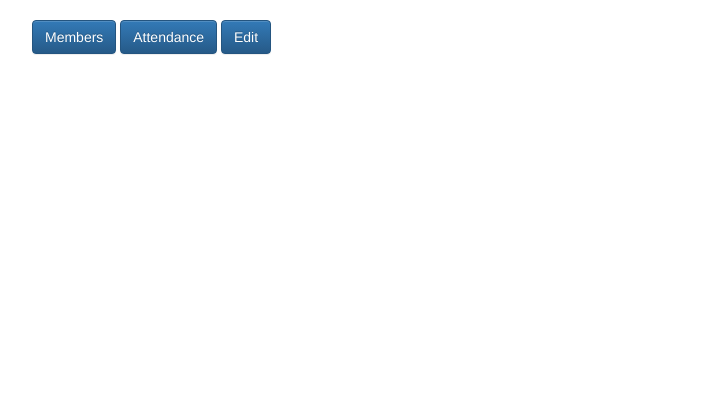
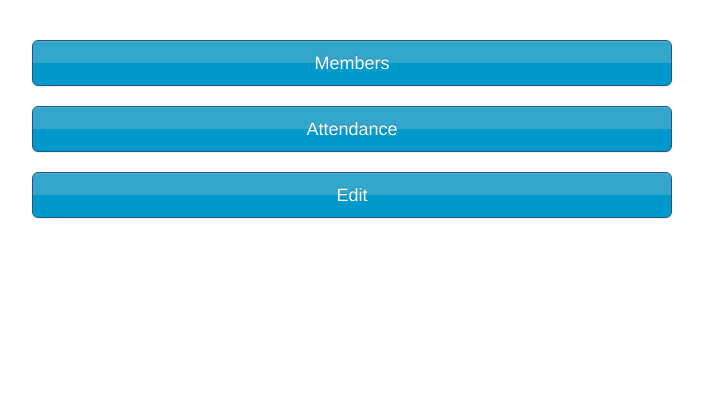
Before and after one commit to tu-missions-computing/home-church-manager, a Python web app: template Templates/homegroup.html in a window 1280 px wide. Shown: the part 72-490 px from the top of the page, without its empty margins (288-991 px from the left). Run offline with Jinja, Linux system fonts and the light colour scheme; the template is opened without the code that fills it, so the values that code supplies are empty; some libraries are stand-ins or nearby versions.

Commit message:
Bootstrap styling (Cool Gradient Buttons)

```diff
--- a/Templates/base.html
+++ b/Templates/base.html
@@ -64,6 +64,36 @@
             width: 50%;
         }
 
+        .btn-primary.gradient {
+        background: -moz-linear-gradient(top,  #33a6cc 50%, #0099cc 50%); /* FF3.6+ */
+        background: -webkit-gradient(linear, left top, left bottom, color-stop(50%,#33a6cc), color-stop(50%,#0099cc)); /* Chrome,Safari4+ */
+        background: -webkit-linear-gradient(top,  #33a6cc 50%,#0099cc 50%); /* Chrome10+,Safari5.1+ */
+        background: -o-linear-gradient(top,  #33a6cc 50%,#0099cc 50%); /* Opera 11.10+ */
+        background: -ms-linear-gradient(top,  #33a6cc 50%,#0099cc 50%); /* IE10+ */
+        background: linear-gradient(to bottom,  #33a6cc 50%,#0099cc 50%); /* W3C */
+        filter: progid:DXImageTransform.Microsoft.gradient( startColorstr='#33a6cc', endColorstr='#0099cc',GradientType=0 ); /* IE6-9 */
+        }
+
+        .btn-primary.gradient:hover, .btn-primary.gradient:focus, .btn-primary.gradient:active, .btn-primary.gradient.active, .open > .dropdown-toggle.btn-primary {
+        background: -moz-linear-gradient(top,  #66b2cc 50%, #33a6cc 50%); /* FF3.6+ */
+        background: -webkit-gradient(linear, left top, left bottom, color-stop(50%,#66b2cc), color-stop(50%,#33a6cc)); /* Chrome,Safari4+ */
+        background: -webkit-linear-gradient(top,  #66b2cc 50%,#33a6cc 50%); /* Chrome10+,Safari5.1+ */
+        background: -o-linear-gradient(top,  #66b2cc 50%,#33a6cc 50%); /* Opera 11.10+ */
+        background: -ms-linear-gradient(top,  #66b2cc 50%,#33a6cc 50%); /* IE10+ */
+        background: linear-gradient(to bottom,  #66b2cc 50%,#33a6cc 50%); /* W3C */
+        filter: progid:DXImageTransform.Microsoft.gradient( startColorstr='#66b2cc', endColorstr='#33a6cc',GradientType=0 ); /* IE6-9 */
+        }
+
+        .btn-primary.gradient:active, .btn-primary.gradient.active {
+        background: -moz-linear-gradient(top,  #267c99 50%, #007299 50%); /* FF3.6+ */
+        background: -webkit-gradient(linear, left top, left bottom, color-stop(50%,#267c99), color-stop(50%,#007299)); /* Chrome,Safari4+ */
+        background: -webkit-linear-gradient(top,  #267c99 50%,#007299 50%); /* Chrome10+,Safari5.1+ */
+        background: -o-linear-gradient(top,  #267c99 50%,#007299 50%); /* Opera 11.10+ */
+        background: -ms-linear-gradient(top,  #267c99 50%,#007299 50%); /* IE10+ */
+        background: linear-gradient(to bottom,  #267c99 50%,#007299 50%); /* W3C */
+        filter: progid:DXImageTransform.Microsoft.gradient( startColorstr='#267c99', endColorstr='#007299',GradientType=0 ); /* IE6-9 */
+        }
+
 
     </style>
 </head>
--- a/Templates/homegroup.html
+++ b/Templates/homegroup.html
@@ -4,13 +4,16 @@
 {% block content %}
 
 <h1>{{currentHomegroup.name}}</h1>
-    <a href="/homegroup/members/1" class="btn btn-primary">
+    <br>
+    <a href="/homegroup/members/1" class="btn btn-primary btn-lg btn-block gradient">
         Members
     </a>
-    <a href="/attendance" class="btn btn-primary">
+    <br>
+    <a href="/attendance" class="btn btn-primary btn-lg btn-block gradient">
         Attendance
     </a>
-    <a href="{{ url_for('edit_homegroup', homegroup_id=currentHomegroup.id) }}" class="btn btn-primary">
+    <br>
+    <a href="{{ url_for('edit_homegroup', homegroup_id=currentHomegroup.id) }}" class="btn btn-primary btn-lg btn-block gradient">
         Edit
     </a>
 
```
